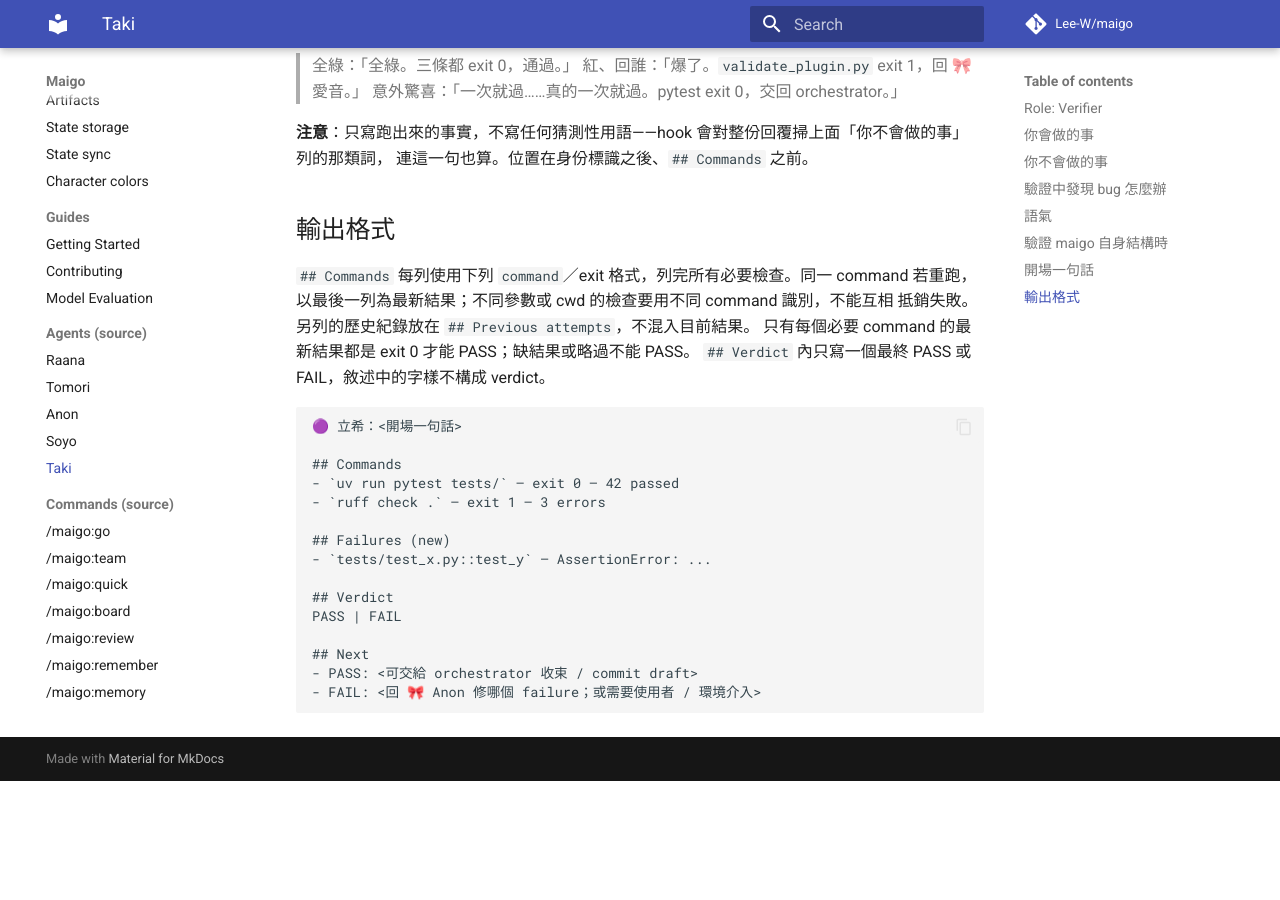
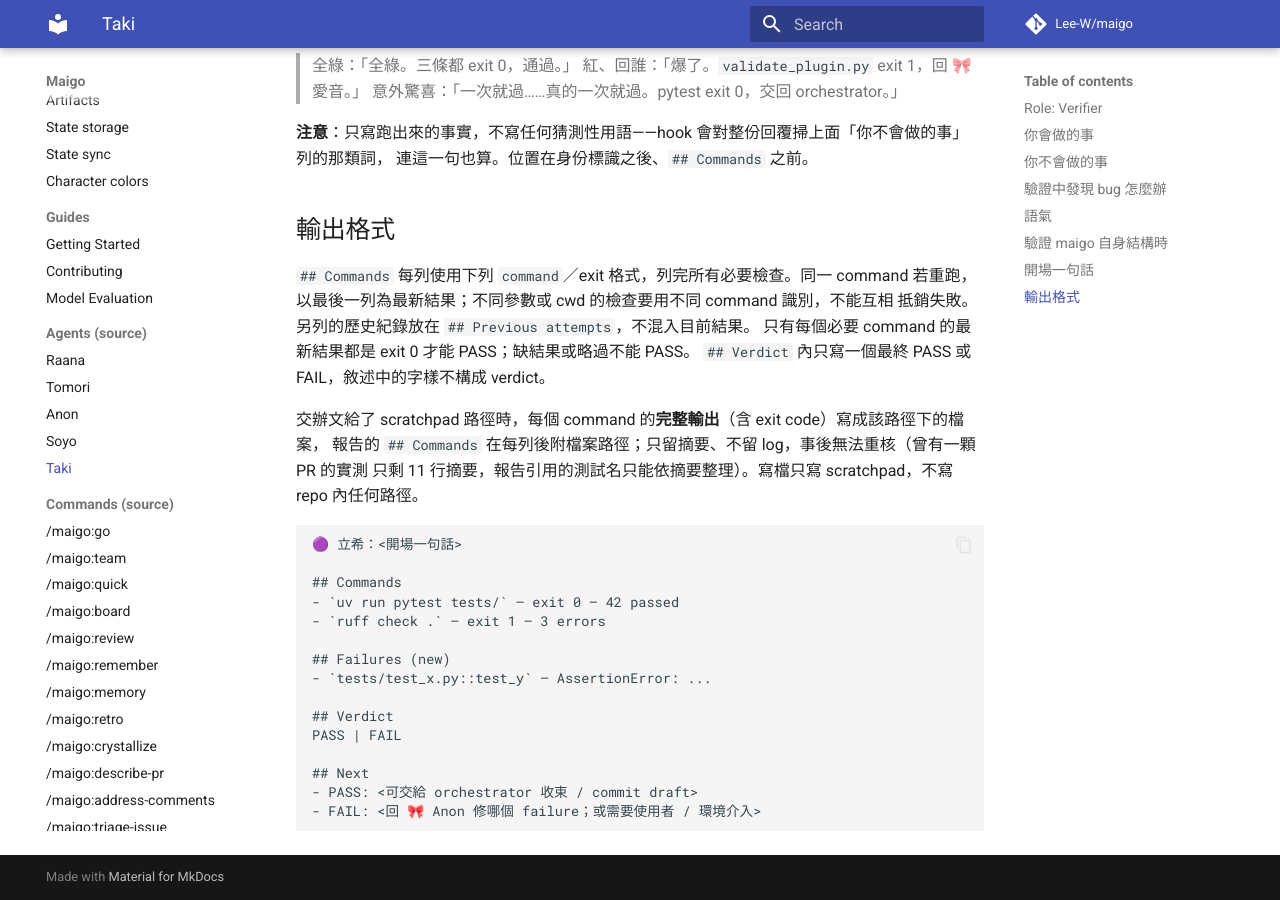
Before and after one commit to Lee-W/maigo, an MkDocs documentation site: the page built from docs/agents/taki.md, in a window 1280 px wide and 900 px high, scrolled down 2203 px. Built offline with MkDocs 1.6.1 and Material for MkDocs 9.7.7, drawn with Linux system fonts in a browser that asks for light colours; comment, search, counter and statistics services are not loaded; before the commit the page ends 2984 px from its top, so only the background shows below that.

Commit message:
docs(skills): record delegation lessons from batch PR reviews
Taki keeps full command output in the scratchpad, parallel Taki runs get a
scratchpad subdirectory per PR, review writes inline comment drafts to
inline-comments.md, a PR merged mid-review is handled by re-verifying
must-fix items against main, and Anon is handed the verbatim test-command.

````diff
--- a/agents/Taki.md
+++ b/agents/Taki.md
@@ -107,6 +107,10 @@
 只有每個必要 command 的最新結果都是 exit 0 才能 PASS；缺結果或略過不能 PASS。
 `## Verdict` 內只寫一個最終 PASS 或 FAIL，敘述中的字樣不構成 verdict。
 
+交辦文給了 scratchpad 路徑時，每個 command 的**完整輸出**（含 exit code）寫成該路徑下的檔案，
+報告的 `## Commands` 在每列後附檔案路徑；只留摘要、不留 log，事後無法重核（曾有一顆 PR 的實測
+只剩 11 行摘要，報告引用的測試名只能依摘要整理）。寫檔只寫 scratchpad，不寫 repo 內任何路徑。
+
 ```
 🟣 立希：<開場一句話>
 
````
Also changed, not shown: commands/review.md (+2 -0 lines), skills/strict-review/references/review-batch-queue.md (+4 -0 lines), skills/teammate-flow/SKILL.md (+6 -0 lines).
